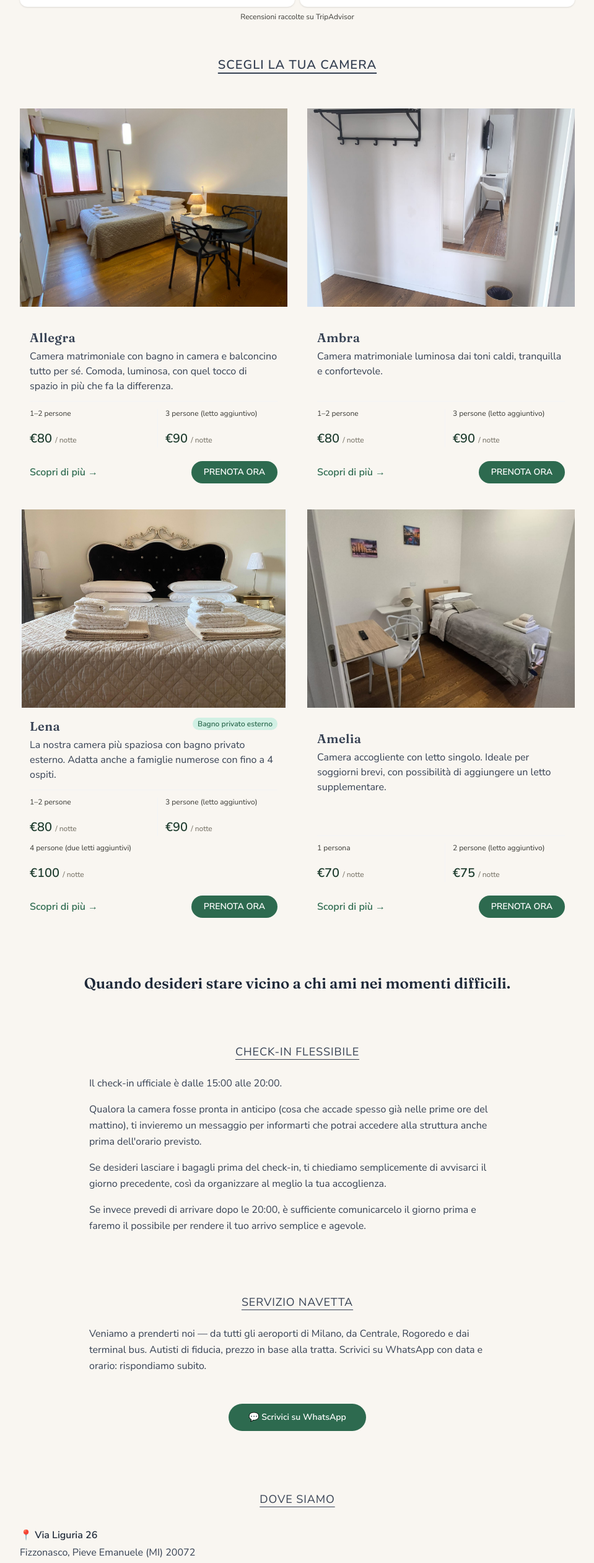
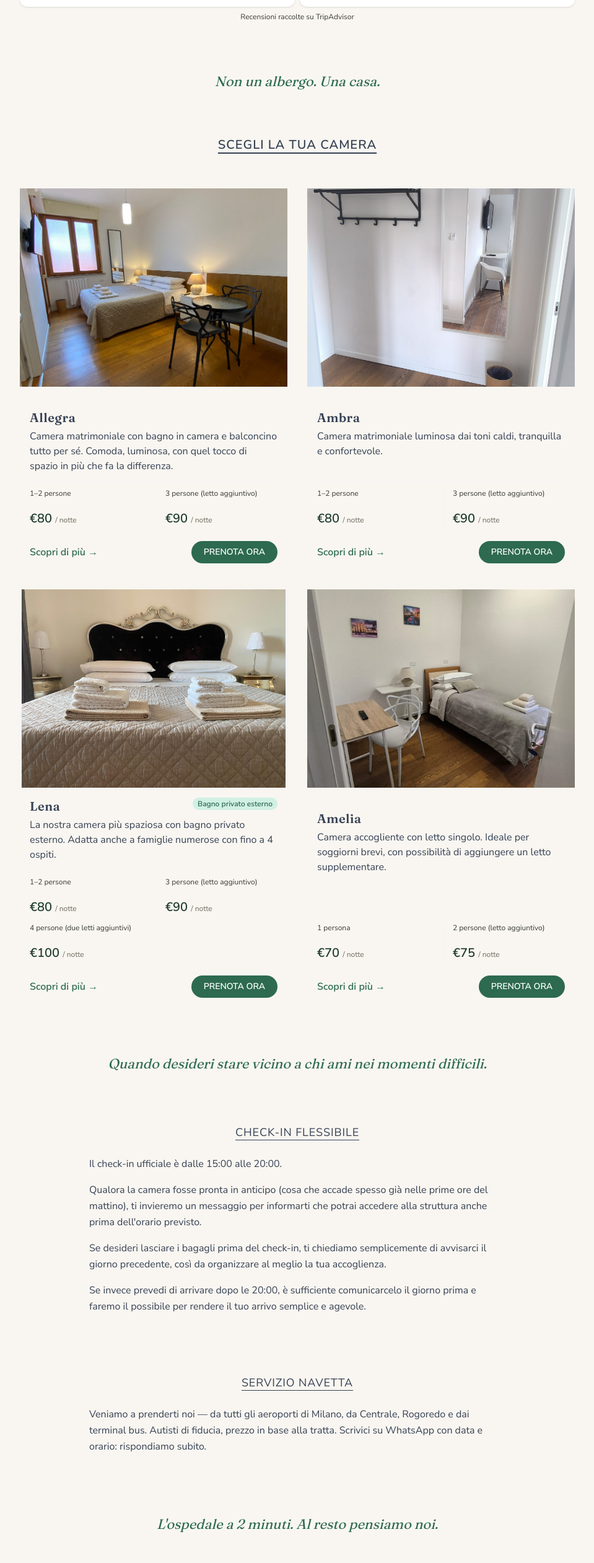
Before and after one commit to CasaAnia/sito-casaania, a Next.js app: page / in a window 1280 px wide. Shown: the part 986-3508 px from the top of the page at 62% size, without its empty margins (160-1119 px from the left). Built offline with nearby package versions, Linux system fonts and the light colour scheme; grey boxes are pictures that could not be loaded.

Commit message:
Aggiunge frasi-divisore in corsivo Fraunces nella home, abilita stile italic per Fraunces

```diff
--- a/app/layout.tsx
+++ b/app/layout.tsx
@@ -17,6 +17,7 @@ const geistMono = Geist_Mono({
 const fraunces = Fraunces({
   variable: "--font-fraunces",
   weight: ["400", "600"],
+  style: ["normal", "italic"],
   subsets: ["latin"],
 });
 
--- a/app/page.tsx
+++ b/app/page.tsx
@@ -176,6 +176,13 @@ export default function Home() {
         </div>
       </section>
 
+      {/* DIVISORE */}
+      <section className="py-12 px-4">
+        <p className="font-display italic text-center" style={{ fontSize: '22px', color: '#2d6a4f' }}>
+          Non un albergo. Una casa.
+        </p>
+      </section>
+
       {/* CAMERE */}
       <section className="pt-6 pb-8">
         <div className="max-w-4xl mx-auto">
@@ -214,7 +221,9 @@ export default function Home() {
               </div>
             ))}
           </div>
-          <h2 className="font-display text-2xl font-semibold text-center mt-20 text-gray-800 px-4">Quando desideri stare vicino a chi ami nei momenti difficili.</h2>
+          <p className="font-display italic text-center mt-20 px-4" style={{ fontSize: '22px', color: '#2d6a4f' }}>
+            Quando desideri stare vicino a chi ami nei momenti difficili.
+          </p>
         </div>
       </section>
 
@@ -246,6 +255,13 @@ export default function Home() {
             Autisti di fiducia, prezzo in base alla tratta. Scrivici su WhatsApp con data e orario: rispondiamo subito.
           </p>
         </div>
+      </section>
+
+      {/* DIVISORE */}
+      <section className="py-12 px-4">
+        <p className="font-display italic text-center" style={{ fontSize: '22px', color: '#2d6a4f' }}>
+          L&apos;ospedale a 2 minuti. Al resto pensiamo noi.
+        </p>
       </section>
 
       {/* CTA INTERMEDIA */}
@@ -334,6 +350,13 @@ export default function Home() {
         </div>
       </section>
 
+      {/* DIVISORE */}
+      <section className="py-12 px-4">
+        <p className="font-display italic text-center" style={{ fontSize: '22px', color: '#2d6a4f' }}>
+          A 140 passi da chi ami.
+        </p>
+      </section>
+
       {/* CONTATTI / PRENOTAZIONE */}
       <section className="py-12 px-4">
         <div className="max-w-4xl mx-auto text-center">
```
